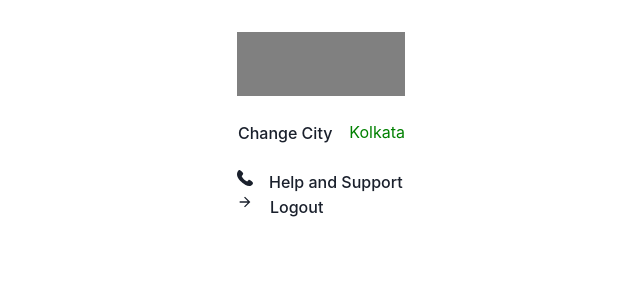
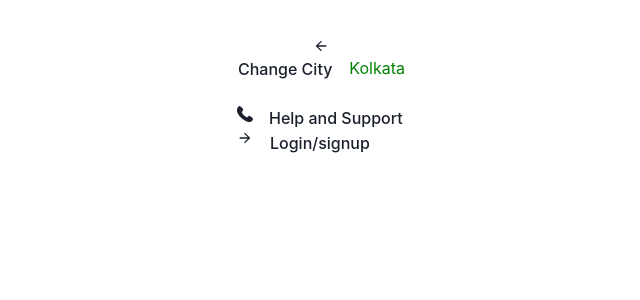
Before and after one commit to Sukanta1304/marvelous-flight-2061, a React (Vite) app in the folder marvelous-flight-2061/: page /profile in a window 1280 px wide. Shown: the top 300 px of the page, without its empty margins (319-959 px from the left). Built offline with nearby package versions, Linux system fonts and the light colour scheme.

Commit message:
Update Profile.jsx

```diff
--- a/marvelous-flight-2061/src/Pages/Profile.jsx
+++ b/marvelous-flight-2061/src/Pages/Profile.jsx
@@ -1,10 +1,23 @@
 import React, { useContext } from 'react'
 import { Appcontext } from '../Context/Appcontext';
 import { PhoneIcon , ArrowForwardIcon } from '@chakra-ui/icons' ;
-import {Link} from 'react-router-dom'
+import {Link} from 'react-router-dom';
+import {ArrowBackIcon} from '@chakra-ui/icons';
+
+
 
 const Profile = () => {
     const [data,setData] = useContext(Appcontext);
+
+    const Userdata=()=>{
+      return(
+        <div style={{backgroundColor:"gray" , padding:"2rem"}}>
+        <h1>{data.name}</h1>
+        <h3>{data.email}</h3>
+        <h3>{data.mobile}</h3>
+        </div>
+      )
+    }
 
     const handleLogout=()=>{
         setData(
@@ -19,11 +32,8 @@ const Profile = () => {
 
   return (
     <div>
-        <div style={{backgroundColor:"gray" , padding:"2rem"}}>
-        <h1>{data.name}</h1>
-        <h3>{data.email}</h3>
-        <h3>{data.mobile}</h3>
-        </div>
+      <Link to="/"><ArrowBackIcon/></Link>
+        {(data.name!==""&& data.email!==""&& data.mobile!=="")? <Userdata/>:""}
         <br />
         <div style={{display:"flex" , gap:"1rem"}}>
             <button><Link to="/changecity">Change City</Link></button>
@@ -34,7 +44,7 @@ const Profile = () => {
         <PhoneIcon/> <h3><a href="https://www.zoomcar.com/faq"> Help and Support </a></h3>
         </div>
         <div style={{display:"flex" , gap:"1rem"}}>
-        <ArrowForwardIcon/> <button onClick={handleLogout}>Logout</button>
+        <ArrowForwardIcon/> <button onClick={handleLogout}>{data.name.length==0?"Login/signup":"Logout"}</button>
         </div>
 
     </div>
```
